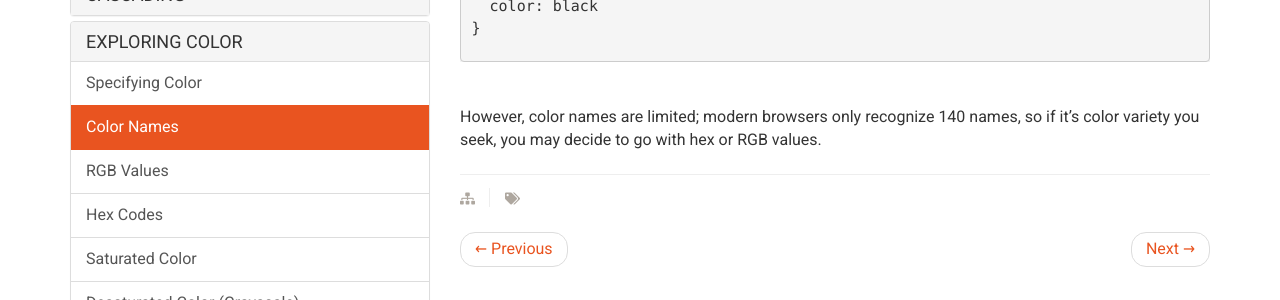
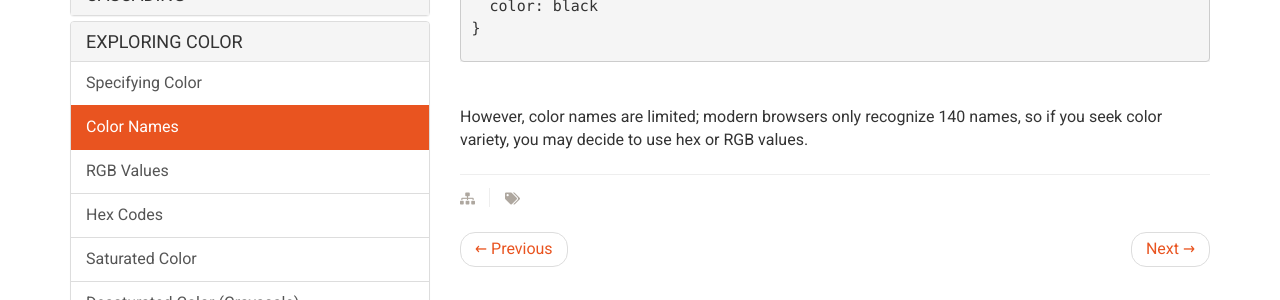
Before and after one commit to Montana-Media-Arts/webDesignFall2024, a Jekyll site: the page built from _docs/topic-09/09-exploring/02-page.md, in a window 1280 px wide and 949 px high. Shown: the part 401-701 px from the top of the window. Built offline with Jekyll 4.4.1, drawn with Linux system fonts in a browser that asks for light colours; nearby versions of some CDN libraries.

Commit message:
Update 02-page.md

````diff
--- a/_docs/topic-09/09-exploring/02-page.md
+++ b/_docs/topic-09/09-exploring/02-page.md
@@ -20,4 +20,4 @@ p {
 ```
 
 
-However, color names are limited; modern browsers only recognize 140 names, so if it's color variety you seek, you may decide to go with hex or RGB values.
+However, color names are limited; modern browsers only recognize 140 names, so if you seek color variety, you may decide to use hex or RGB values.
````
